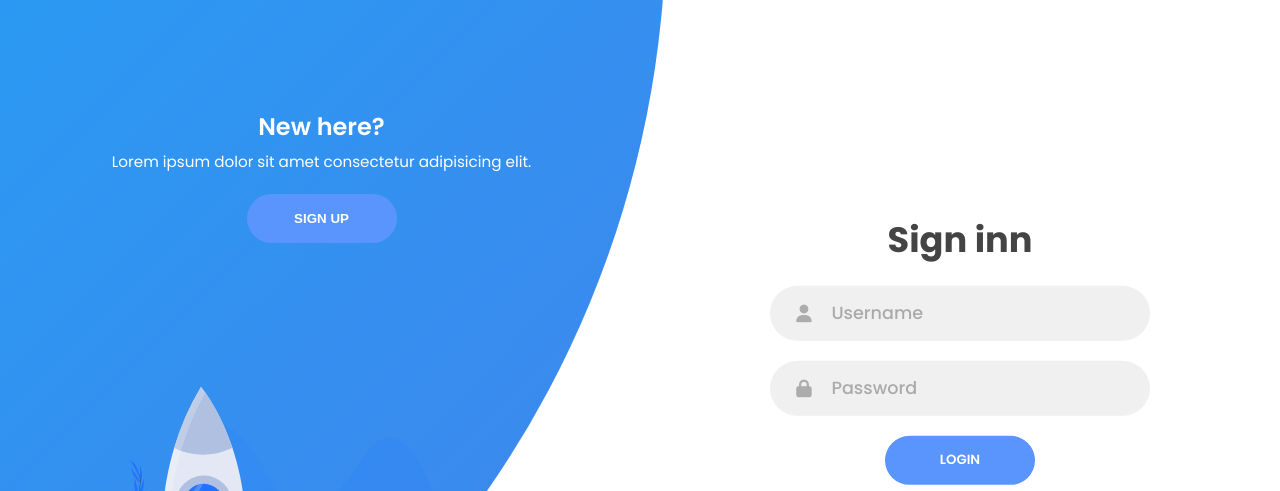
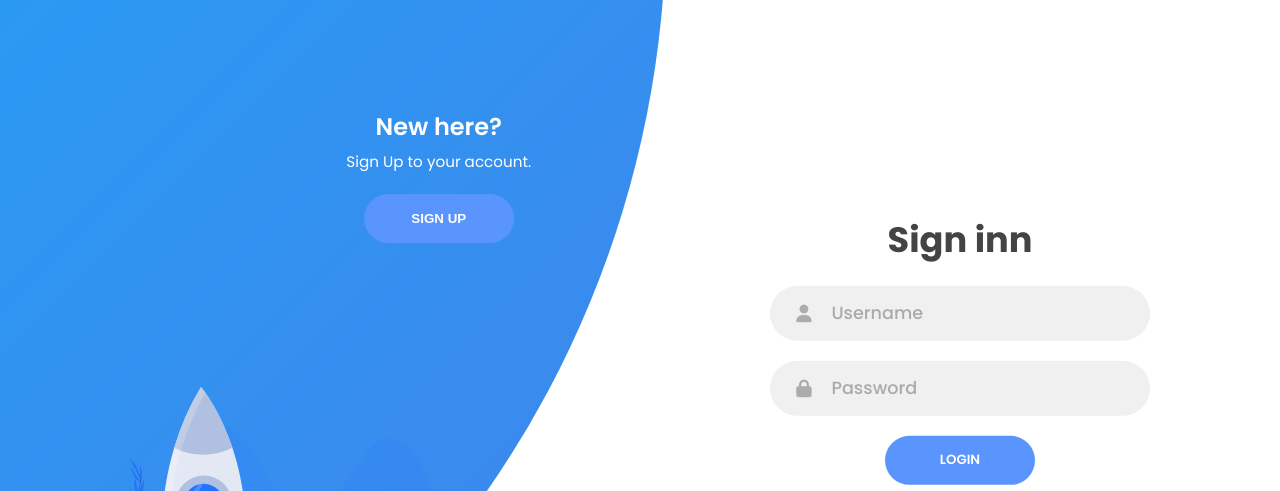
Before and after one commit to ramyaar184/Registration, a plain HTML site: page index.html in a window 1280 px wide. Shown: the top 491 px of the page. Drawn offline with Linux system fonts and the light colour scheme.

Commit message:
text changed
updated

```diff
--- a/index.html
+++ b/index.html
@@ -69,15 +69,15 @@
             <div class="panel left-panel">
                 <div class="content">
                     <h3>New here?</h3>
-                     <p>Lorem ipsum dolor sit amet consectetur adipisicing elit.</p>
+                     <p>Sign Up to your account.</p>
                      <button class="btn transparent" id="sign-up-btn">Sign up</button>
                 </div>
                 <img src="images/log.svg" class="image" alt="" />
             </div>
             <div class="panel right-panel">
                 <div class="content">
-                    <h3>One of us?</h3>
-                     <p>Lorem ipsum dolor sit amet consectetur adipisicing elit.</p>
+                    <h3>Welcome</h3>
+                     <p>Enter your sign in detail.</p>
                      <button class="btn transparent" id="sign-in-btn">Sign in</button>
                 </div>
                 <img src="images/register.svg" class="image" alt="" />
```
